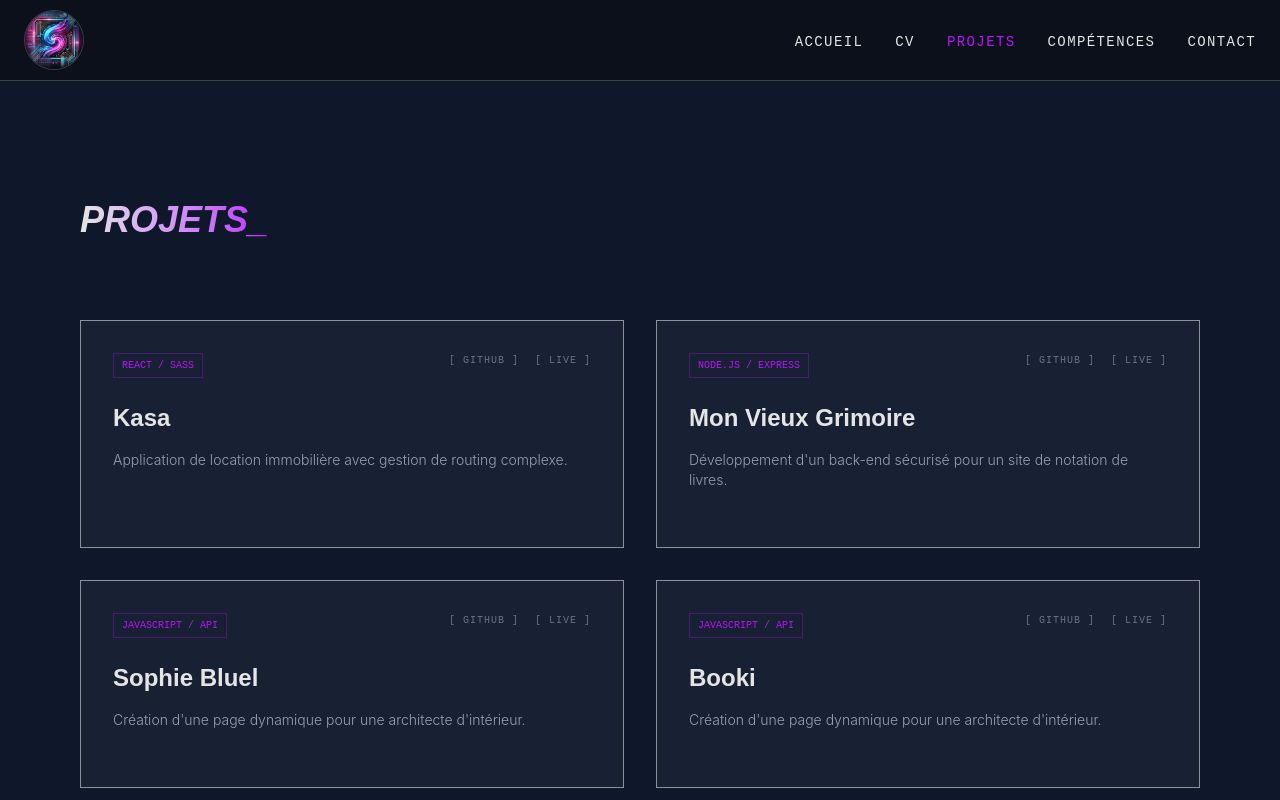
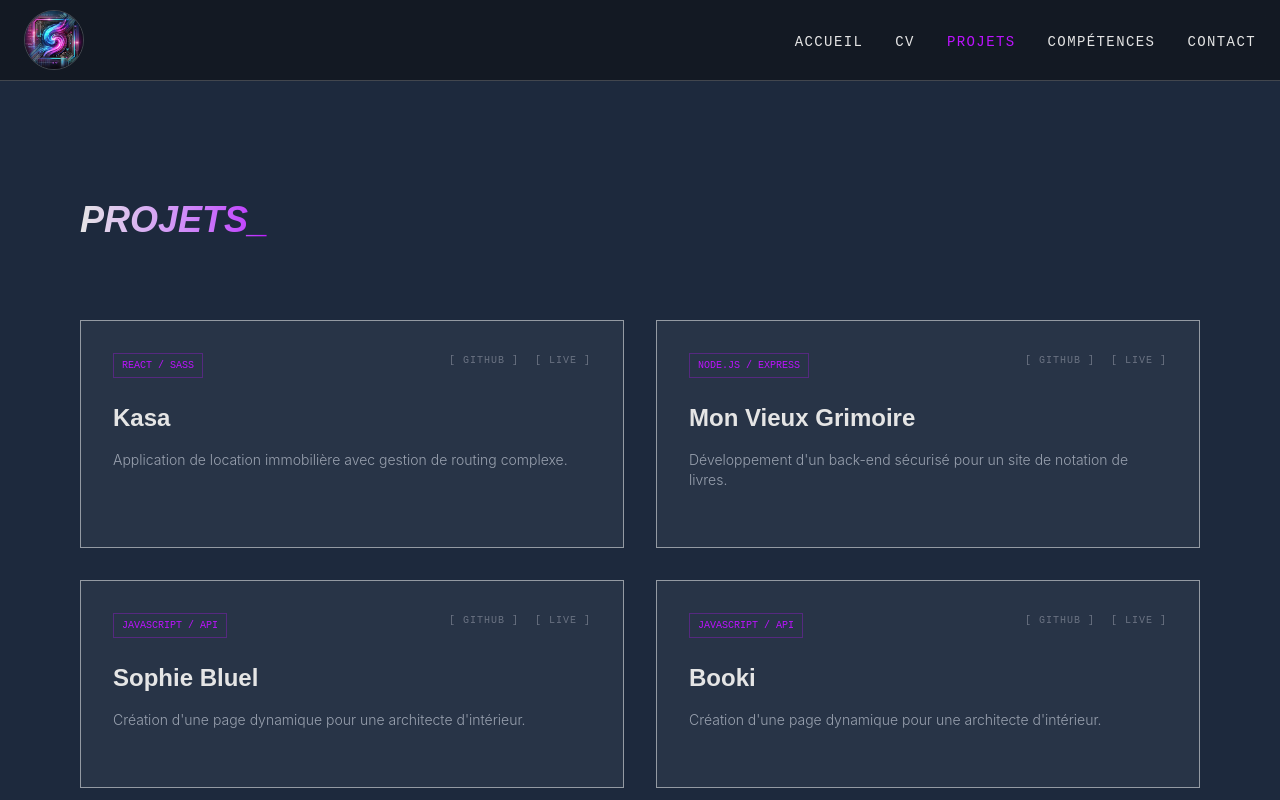
Before and after one commit to MathCod/dev-portfolio, a React (Vite) app: page /projets in a window 1280 px wide. Shown: the top 800 px of the page. Built offline with nearby package versions, Linux system fonts and the light colour scheme.

Commit message:
🎨fond de page

```diff
--- a/src/components/About.jsx
+++ b/src/components/About.jsx
@@ -4,7 +4,7 @@ import { MapPin, Rocket } from 'lucide-react'; // On utilise Lucide pour la simp
 
 const About = () => {
   return (
-    <section id="about" className="py-30 px-6 md:px-20 bg-slate-900">
+    <section id="about" className="py-30 px-6 md:px-20 bg-slate-800">
       <div className="max-w-7xl mx-auto grid grid-cols-1 md:grid-cols-2 gap-16 items-center">
 
         {/* PARTIE GAUCHE : TEXTE */}
--- a/src/components/Card.jsx
+++ b/src/components/Card.jsx
@@ -12,7 +12,7 @@ const Card = () => {
               whileInView={{ opacity: 1, y: 0 }}
               viewport={{ once: true }}
               transition={{ delay: index * 0.1 }}
-              className="group bg-white/4 border border-white/50 p-8 hover:border-neon-purple/50 transition-all duration-500"
+              className="group bg-white/5 border border-white/50 p-8 hover:border-neon-purple/50 transition-all duration-500"
             >
               <div className="flex justify-between items-start mb-6">
                 <span className="text-[10px] font-mono text-neon-purple border border-neon-purple/30 px-2 py-1 uppercase">
--- a/src/components/MainLayout.jsx
+++ b/src/components/MainLayout.jsx
@@ -9,7 +9,7 @@ const MainLayout = () => {
     bg-slate-800 text-light selection:bg-neon-purple selection:text-dark">
       <ScrollToTop />
       <Navbar />
-      <main className="grow pt-20 bg-slate-900">
+      <main className="grow pt-20 bg-slate-800">
         <Outlet />
       </main>
 
--- a/src/pages/Cv.jsx
+++ b/src/pages/Cv.jsx
@@ -4,7 +4,7 @@ import BtnCv from '../components/BtnCv';
 
 const Cv = () => {
   return (
-    <section id="cv" className="py-30 px-6 md:px-20 bg-slate-900">
+    <section id="cv" className="py-30 px-6 md:px-20 bg-slate-800">
       <div className="max-w-4xl mx-auto text-center">
 
         <motion.div
--- a/src/pages/Home.jsx
+++ b/src/pages/Home.jsx
@@ -3,7 +3,7 @@ import Banner from "../components/Banner";
 
 const Home = () => {
   return (
-    <div className="w-full pt-10 pb-5 bg-slate-900">
+    <div className="w-full pt-10 pb-5 bg-slate-800">
         <Banner />
         <About />
     </div>
--- a/src/pages/Projects.jsx
+++ b/src/pages/Projects.jsx
@@ -4,7 +4,7 @@ import Card from '../components/Card';
 
 const Projects = () => {
   return (
-    <section id="projects" className="py-30 px-6 md:px-20 bg-slate-900">
+    <section id="projects" className="py-30 px-6 md:px-20 bg-slate-800">
       <div className="max-w-7xl mx-auto">
         <motion.h2
           initial={{ opacity: 0 }}
--- a/src/pages/Skills.jsx
+++ b/src/pages/Skills.jsx
@@ -18,7 +18,7 @@ const Skills = () => {
   ];
 
   return (
-    <section id="skills" className="py-30 px-6 md:px-20 border-t border-white/5 bg-slate-900">
+    <section id="skills" className="py-30 px-6 md:px-20 border-t border-white/5 bg-slate-800">
       <div className="max-w-7xl mx-auto">
         <motion.h2
           initial={{ opacity: 0 }}
```
